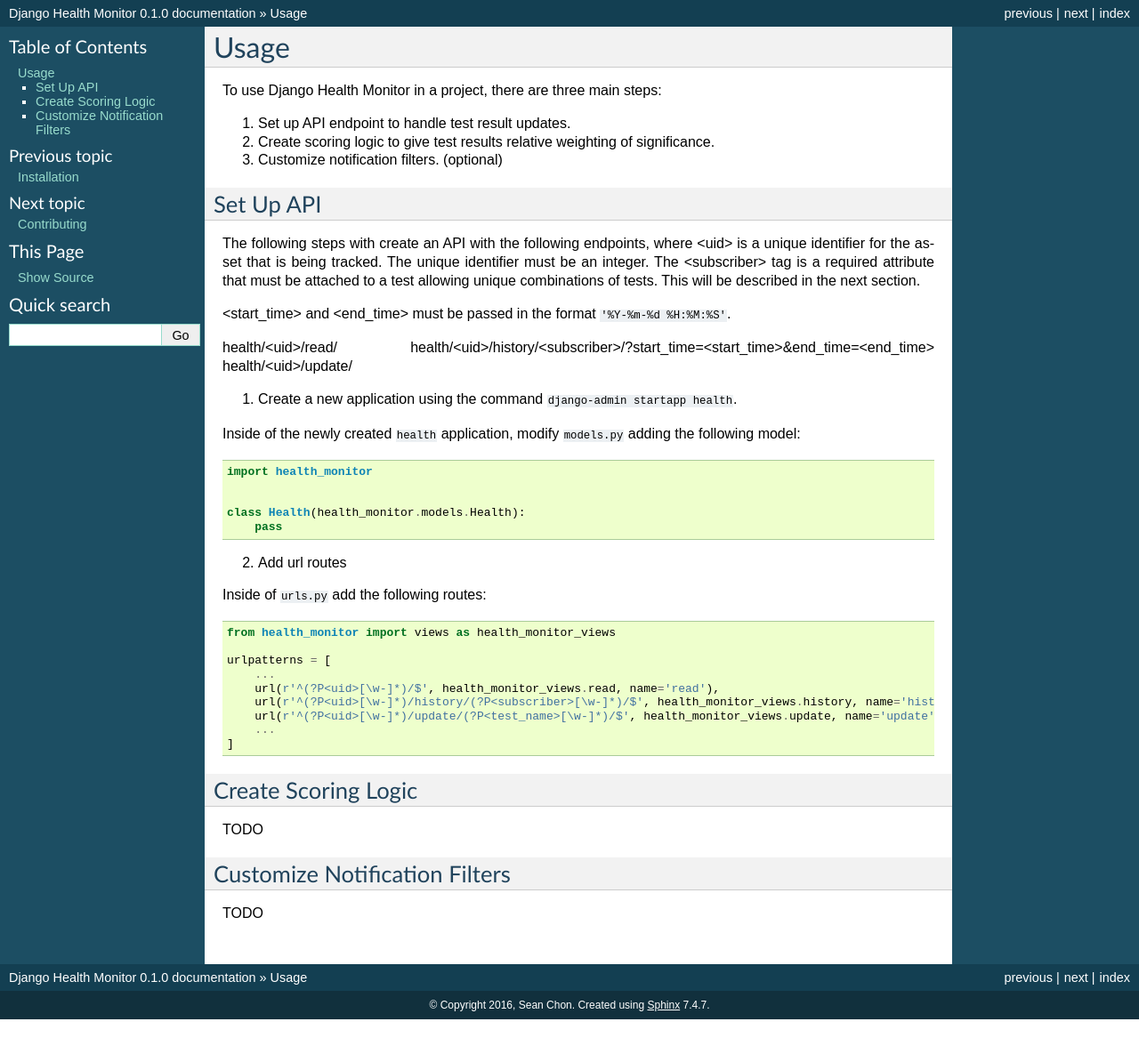
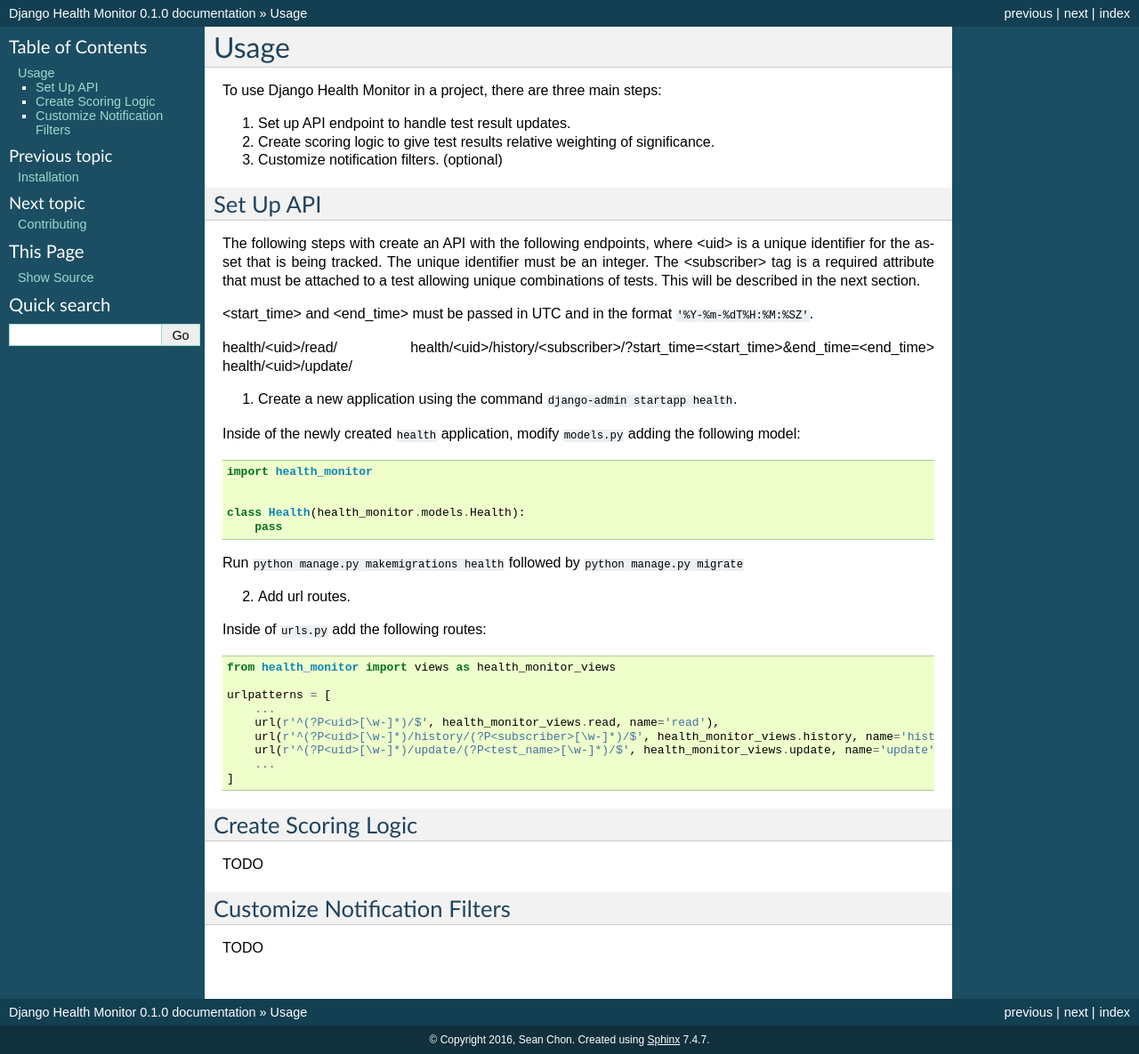
Before and after one commit to gracenote/django-health-monitor, a Sphinx documentation site: the page built from docs/usage.rst, in a window 1280 px wide. Shown: the whole page at 89% size. Built offline with Sphinx 7.4.7, drawn with Linux system fonts in a browser that asks for light colours; before the commit the page ends 1146 px from its top, so only the background shows below that.

Commit message:
Add preliminary documentation.

```diff
--- a/docs/usage.rst
+++ b/docs/usage.rst
@@ -17,7 +17,8 @@
 must be an integer. The <subscriber> tag is a required attribute that must be attached
 to a test allowing unique combinations of tests. This will be described in the next section.
 
-<start_time> and <end_time> must be passed in the format ``'%Y-%m-%d %H:%M:%S'``.
+<start_time> and <end_time> must be passed in UTC and in the format
+``'%Y-%m-%dT%H:%M:%SZ'``.
 
 health/<uid>/read/
 health/<uid>/history/<subscriber>/?start_time=<start_time>&end_time=<end_time>
@@ -35,7 +36,10 @@
     class Health(health_monitor.models.Health):
         pass
 
-2. Add url routes
+Run ``python manage.py makemigrations health`` followed by ``python manage.py migrate``
+
+
+2. Add url routes.
 
 Inside of ``urls.py`` add the following routes::
 
```
